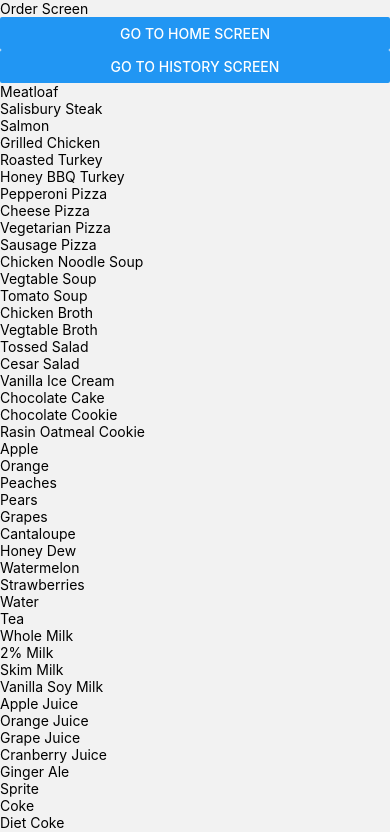
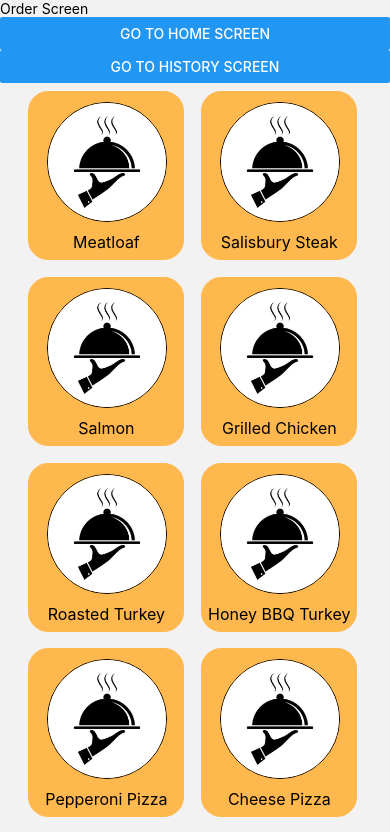
Before and after one commit to jduhking/dietary-service-app, a React Native app: screen /Order in a window 390 px wide. Shown: the top 832 px of the page. Built offline with nearby package versions, Linux system fonts and the light colour scheme.

Commit message:
styled menu screens

```diff
--- a/src/components/FoodList.js
+++ b/src/components/FoodList.js
@@ -6,6 +6,7 @@ import { Dimensions } from 'react-native';
 
 const windowWidth = Dimensions.get('window').width;
 const windowHeight = Dimensions.get('window').height;
+
 
 const menuItems = {
   items: [
@@ -395,8 +396,11 @@ const menuItems = {
 
 
 const FoodItem = ({ name }) => (
-  <View >
-    <Text>{name}</Text>
+  <View style={styles.foodItem}>
+    <Image style={styles.foodImage}
+      source={require('../screens/CateringTray.png')}
+    />
+    <Text style={styles.foodName}>{name}</Text>
   </View>
 );
 
@@ -411,7 +415,9 @@ export default function FoodList(){
 
     return(
       <SafeAreaView>
-      <FlatList
+
+     <FlatList
+     numColumns={2}
       data={menuItems.items}
       renderItem={renderItem}
       keyExtractor={item => item.name}
@@ -426,18 +432,37 @@ export default function FoodList(){
 
   const styles = StyleSheet.create({
 
-    item: {
-        position: 'relative',
-        height: windowHeight * 0.08,
-        width: windowWidth * 0.92,
-        fontSize: 32,
-        borderWidth: 1,
-        backgroundColor: '#000000',
-        borderColor: '#000000',
-        margin: windowHeight * 0.01,
+    foodItem: {
+      position: 'relative',
+      left: 20,
+      height: windowHeight * 0.2,
+      width: windowWidth * 0.4,
+      borderWidth: 1,
+      backgroundColor: '#ffb84e',
+      borderColor:'#ffb84e',
+      borderRadius: 20,
+      margin: windowHeight * 0.01,
     },
-    name: {
-      fontSize: 32,
+    foodName: {
+
+      fontSize: 16,
+      top: 20,
+      textAlign: 'center',
+
 
     },
+      foodImage: {
+
+        position: 'relative',
+
+        height: 120,
+        width: 120,
+        top: 10,
+        left: 18,
+        borderRadius: 130/2,
+        justifyContent: 'center',
+
+        borderWidth: 1,
+    },
+
   });
--- a/src/screens/HomeScreen.js
+++ b/src/screens/HomeScreen.js
@@ -9,7 +9,6 @@ import { Dimensions } from 'react-native';
 const windowWidth = Dimensions.get('window').width;
 const windowHeight = Dimensions.get('window').height;
 
-console.log(windowWidth * 0.92 + " " + windowHeight * 0.08)
 
 export default function HomeScreen({ navigation })
 {
@@ -60,6 +59,7 @@ export default function HomeScreen({ navigation })
         onPress={() => navigation.navigate('Order')}
         />
     </View>
+
     </View>
 
     )
--- a/src/screens/OrderScreen.js
+++ b/src/screens/OrderScreen.js
@@ -1,6 +1,7 @@
 import React from 'react';
 import {Button, Text, View}  from 'react-native';
 import FoodList from '../components/FoodList.js';
+
 
 export default function OrderScreen({ navigation })
 {
```
